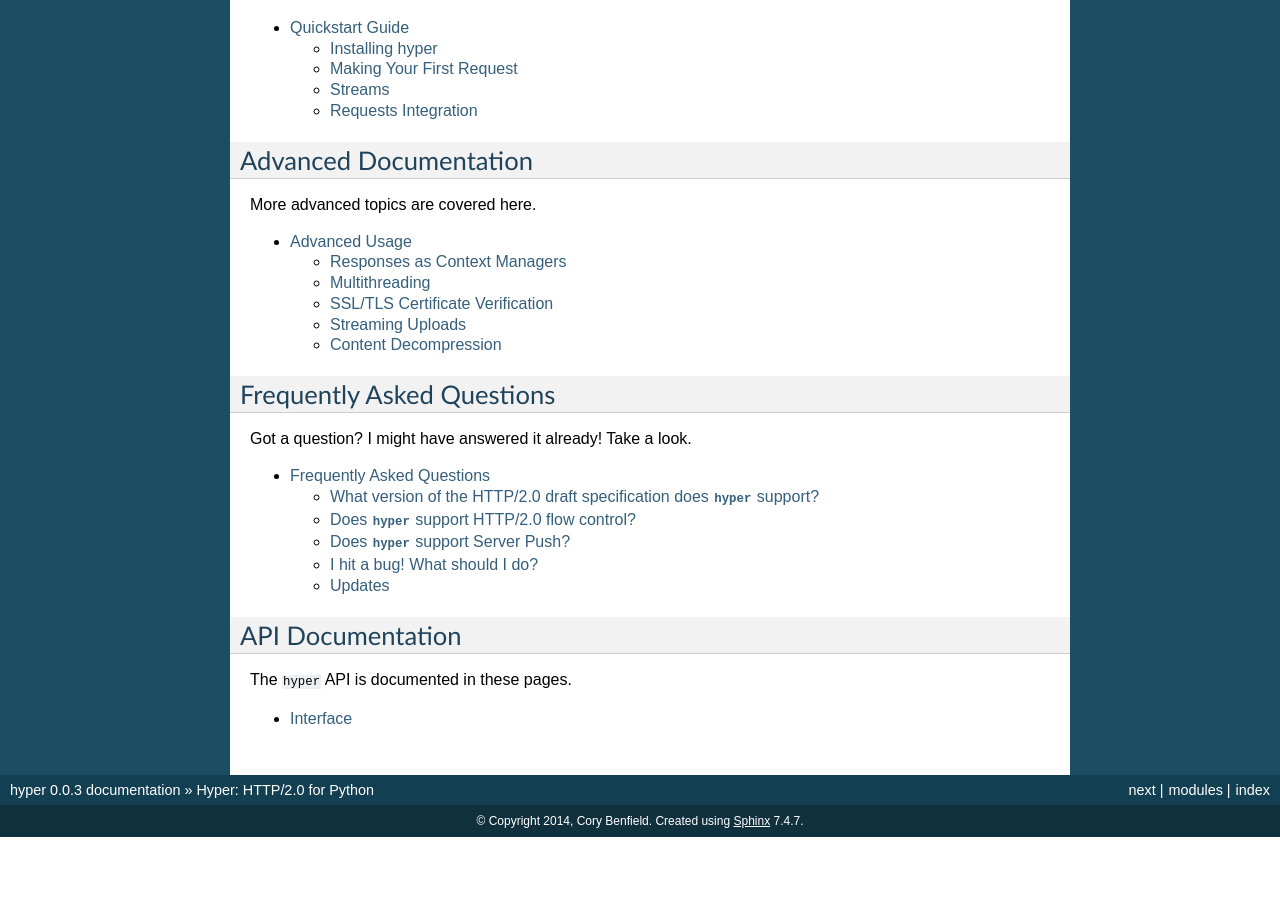
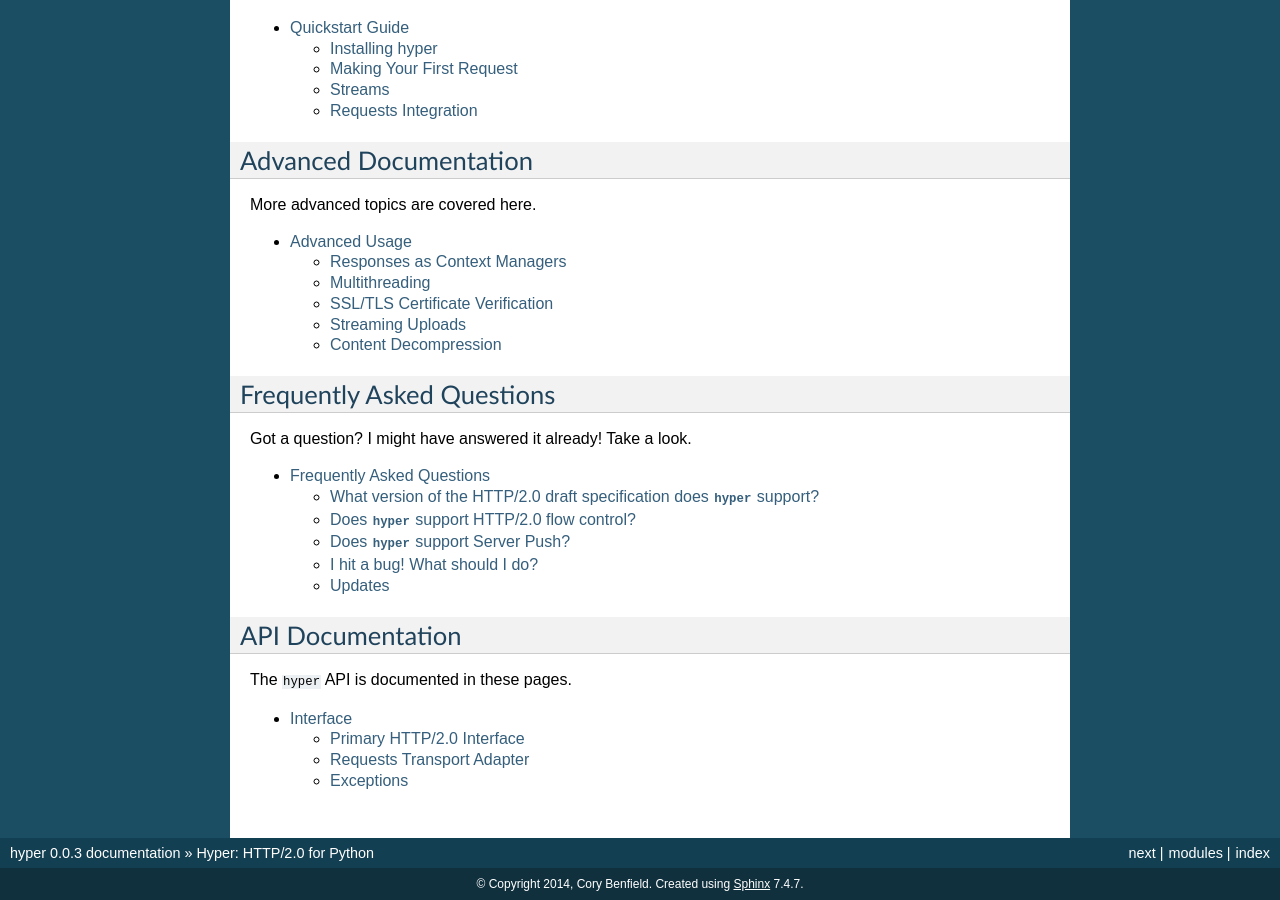
Before and after one commit to python-hyper/hyper, a Sphinx documentation site: the page built from docs/source/index.rst, in a window 1280 px wide and 900 px high, scrolled down 697 px. Built offline with Sphinx 7.4.7, drawn with Linux system fonts in a browser that asks for light colours; before the commit the page ends 1534 px from its top, so only the background shows below that.

Commit message:
Document exceptions.

```diff
--- a/docs/source/api.rst
+++ b/docs/source/api.rst
@@ -7,11 +7,26 @@
 
 This section of the documentation covers the interface portions of ``hyper``.
 
+Primary HTTP/2.0 Interface
+--------------------------
+
 .. autoclass:: hyper.HTTP20Connection
    :inherited-members:
 
 .. autoclass:: hyper.HTTP20Response
    :inherited-members:
 
+Requests Transport Adapter
+--------------------------
+
 .. autoclass:: hyper.contrib.HTTP20Adapter
    :inherited-members:
+
+Exceptions
+----------
+
+.. autoclass:: hyper.http20.exceptions.HTTP20Error
+   :inherited-members:
+
+.. autoclass:: hyper.http20.exceptions.HPACKDecodingError
+   :inherited-members:
```
